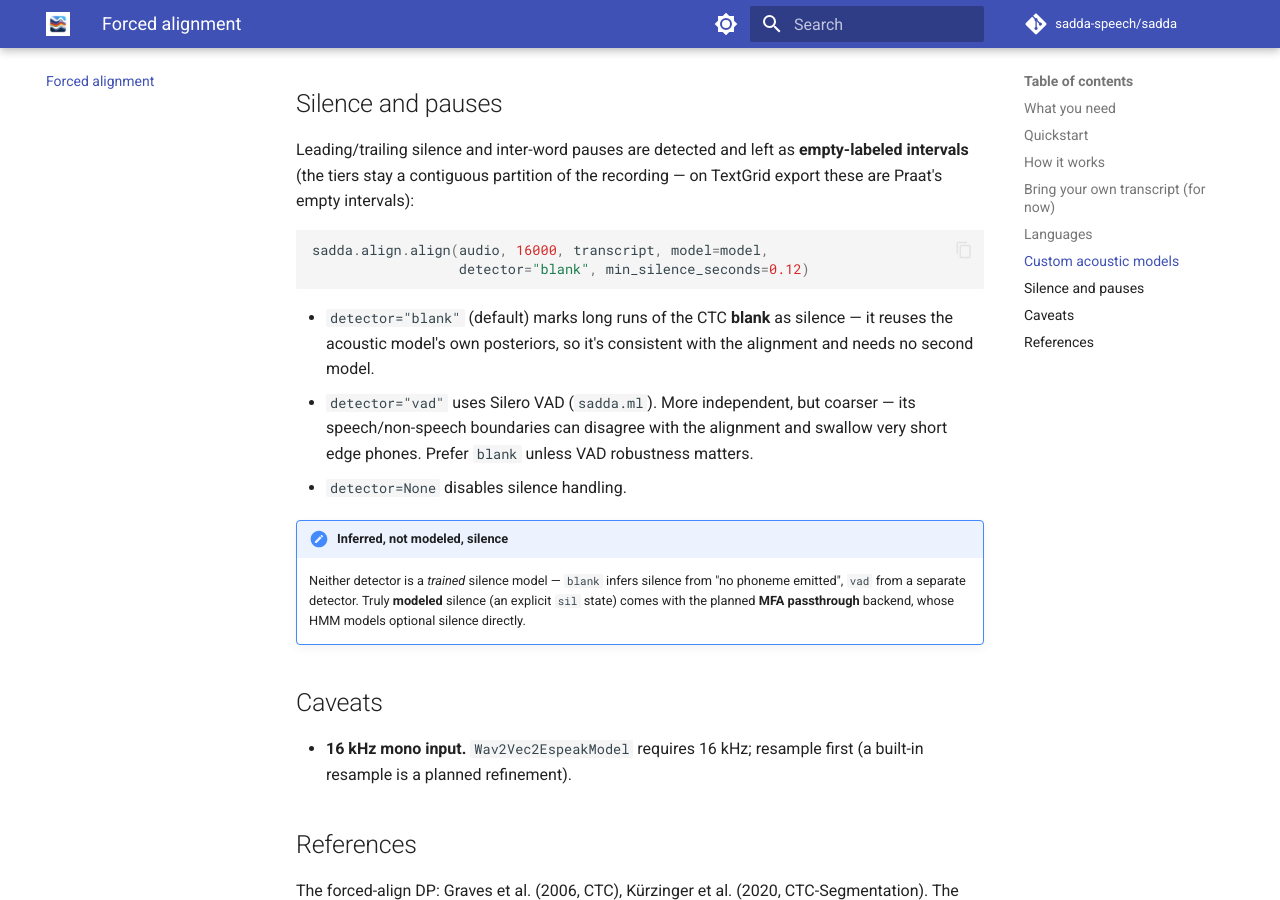
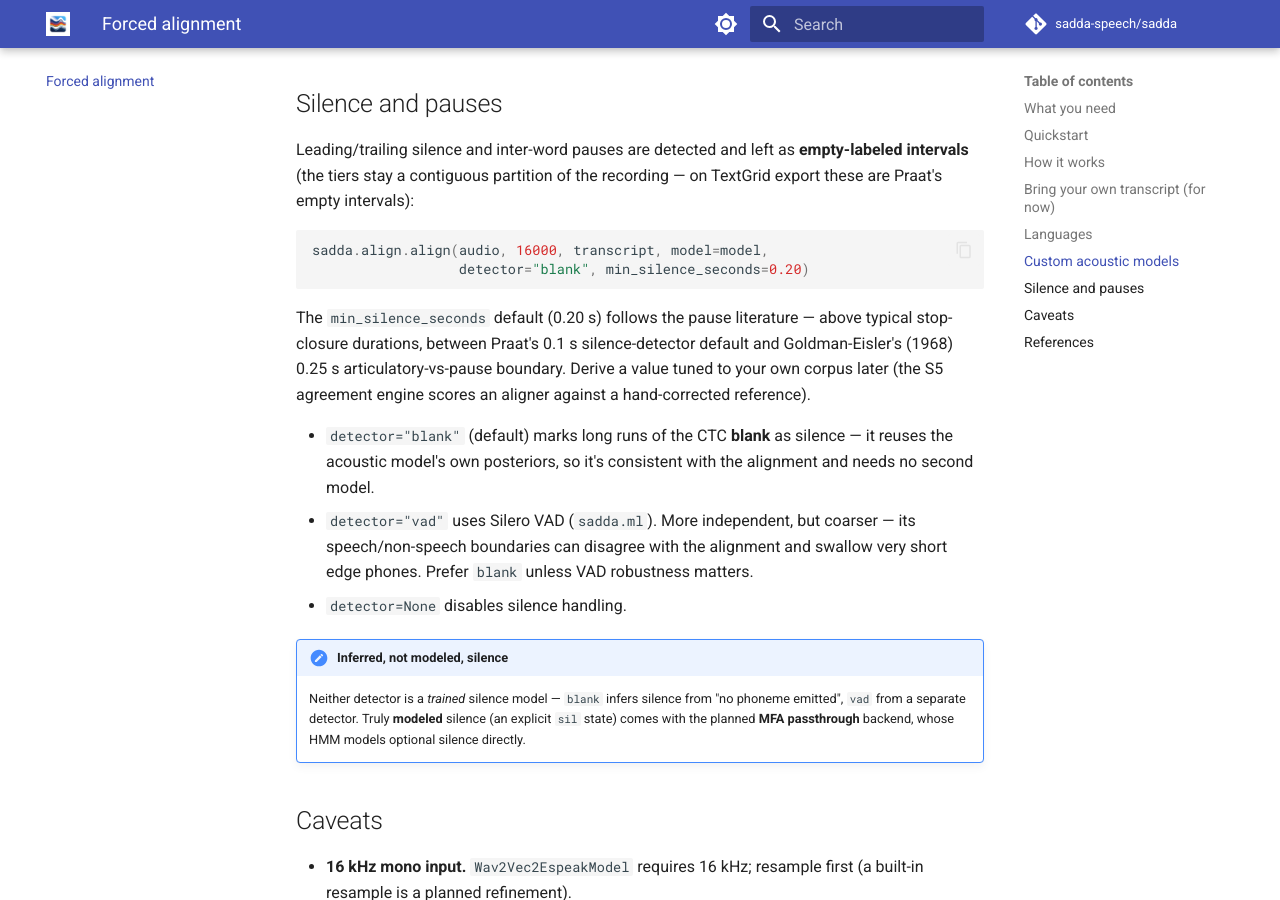
Before and after one commit to sadda-speech/sadda, an MkDocs documentation site: the page built from docs/align.md, in a window 1280 px wide and 900 px high, scrolled down 1919 px. Built offline with MkDocs 1.6.1 and Material for MkDocs 9.7.7, drawn with Linux system fonts in a browser that asks for light colours; comment, search, counter and statistics services are not loaded.

Commit message:
align: ground min_silence_seconds default at 0.20 s (pause literature)
Set the silence-threshold default from a placeholder 0.12 to 0.20 s, grounded in
the pause literature: above typical stop-closure durations, between Praat's 0.1 s
silence-detector default and Goldman-Eisler (1968)'s 0.25 s articulatory-vs-pause
boundary. Cited in the docstring + guide; corpus-tuning deferred (empirical, via
the S5 agreement engine).

````diff
--- a/docs/align.md
+++ b/docs/align.md
@@ -88,8 +88,14 @@ recording — on TextGrid export these are Praat's empty intervals):
 
 ```python
 sadda.align.align(audio, 16000, transcript, model=model,
-                  detector="blank", min_silence_seconds=0.12)
+                  detector="blank", min_silence_seconds=0.20)
 ```
+
+The `min_silence_seconds` default (0.20 s) follows the pause literature — above
+typical stop-closure durations, between Praat's 0.1 s silence-detector default
+and Goldman-Eisler's (1968) 0.25 s articulatory-vs-pause boundary. Derive a
+value tuned to your own corpus later (the S5 agreement engine scores an aligner
+against a hand-corrected reference).
 
 - `detector="blank"` (default) marks long runs of the CTC **blank** as silence —
   it reuses the acoustic model's own posteriors, so it's consistent with the
````
Also changed, not shown: DEVLOG.md (+5 -2 lines), 1 other file.
